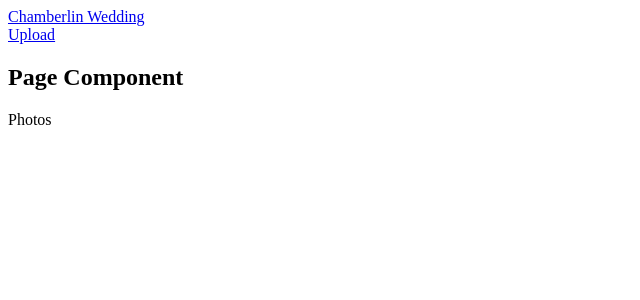
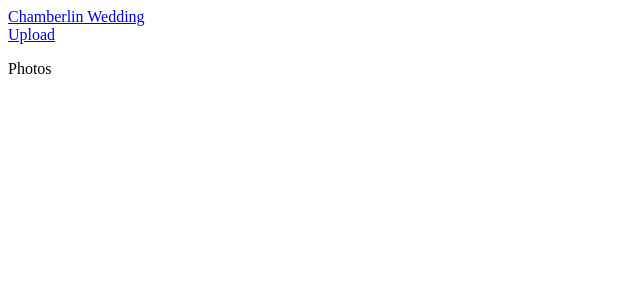
Before and after one commit to kechamberlin/chamberlin-wedding, a Next.js app in the folder frontend/: page /photos in a window 1280 px wide. Shown: the top 300 px of the page, without its empty margins (0-640 px from the left). Built offline with nearby package versions, Linux system fonts and the light colour scheme.

Commit message:
Removed h2 placeholder tag.

```diff
--- a/frontend/components/Page.js
+++ b/frontend/components/Page.js
@@ -4,7 +4,6 @@ export default function Page({ children }) {
   return (
     <div>
       <Header />
-      <h2>Page Component</h2>
       {children}
     </div>
   );
```
